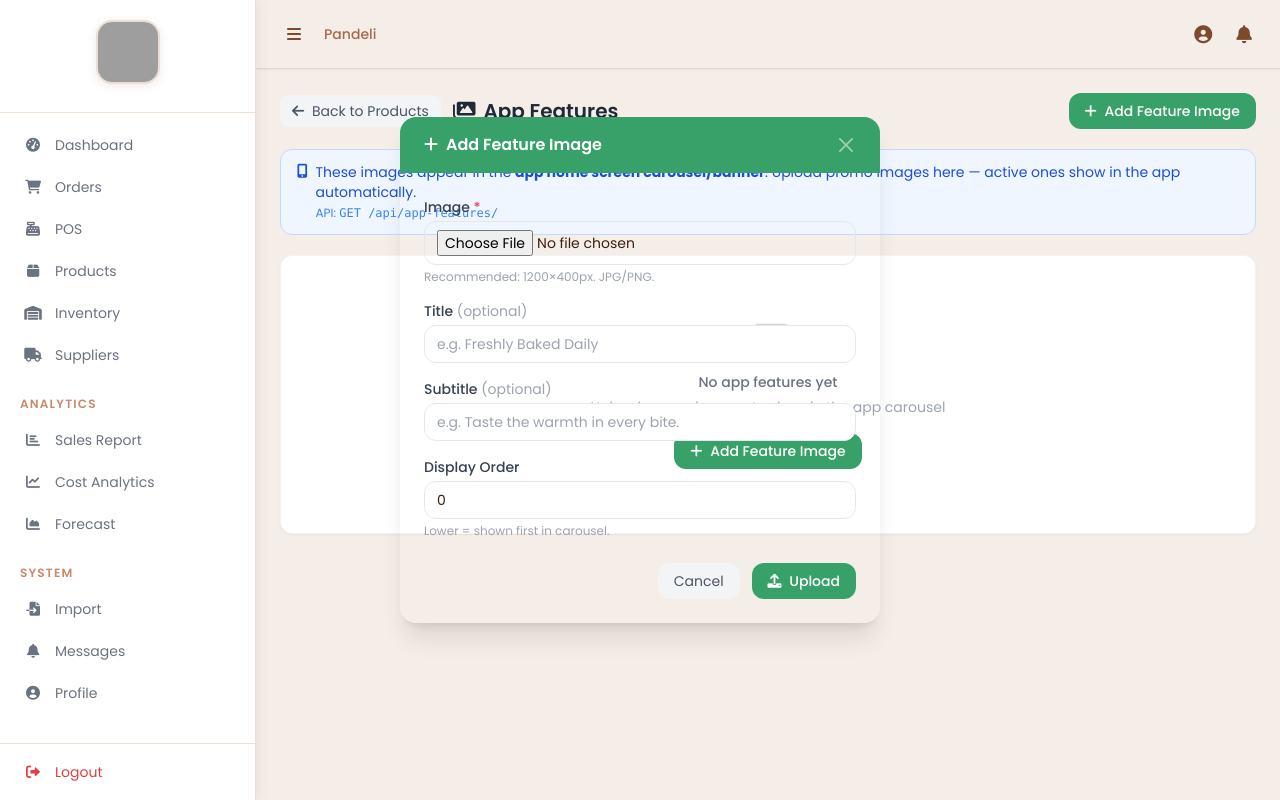
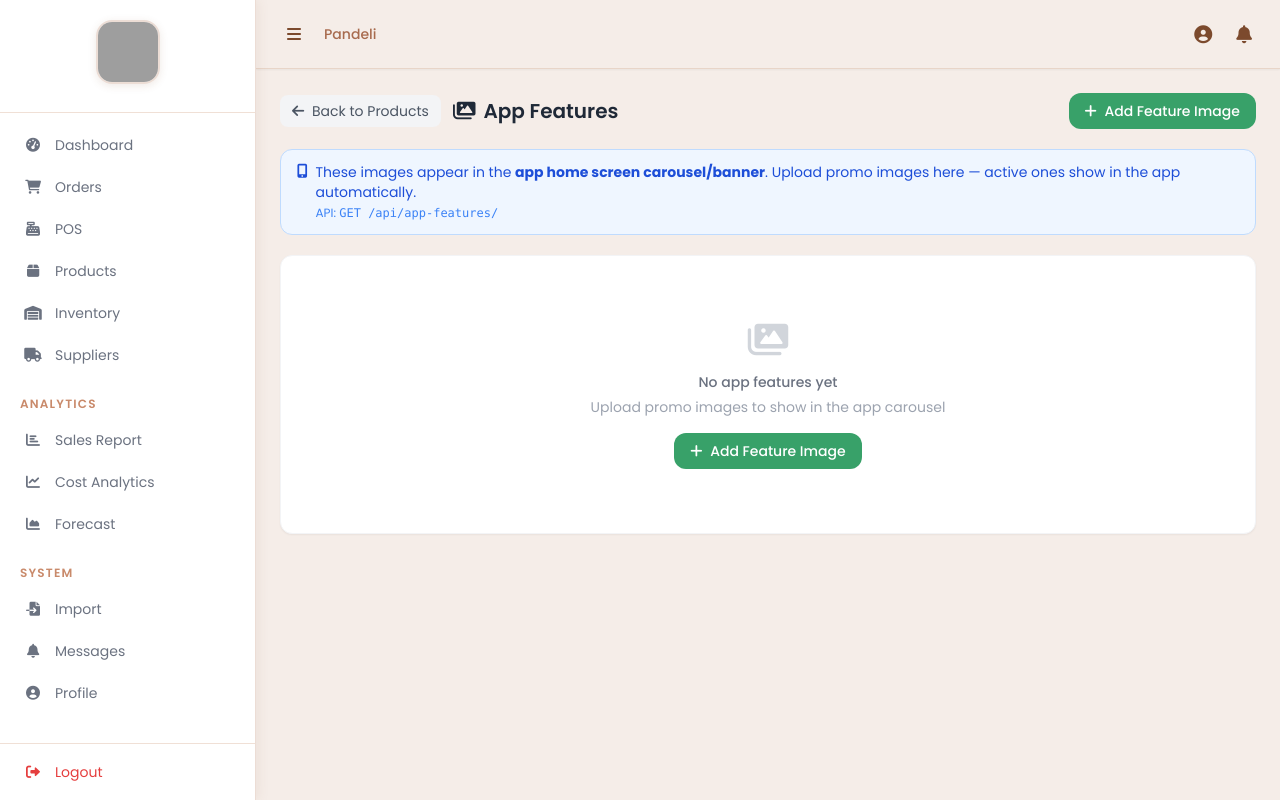
Before and after one commit to Chelsey1234/pandeli-system, a Django app: page /products/app-features/ in a window 1280 px wide. Run offline with Django 5.2, Linux system fonts and the light colour scheme; the visitor is signed in with stand-in values (Sample User, id 1); data that the repository does not hold is empty; parts of the project's set-up code (start-up, migrations or seed data) failed here and were passed over; some libraries are stand-ins or nearby versions; grey boxes are pictures that could not be loaded.

Commit message:
fix: app features modal uses custom overlay with proper z-index

```diff
--- a/templates/core/app_feature_list.html
+++ b/templates/core/app_feature_list.html
@@ -15,7 +15,7 @@
             <i class="fas fa-images text-brand"></i> App Features
         </h2>
     </div>
-    <button data-bs-toggle="modal" data-bs-target="#addFeatureModal"
+    <button onclick="openFeatureModal()"
             class="px-4 py-2 text-sm rounded-xl text-white font-medium transition-all hover:-translate-y-0.5"
             style="background:#38a169;">
         <i class="fas fa-plus mr-1"></i> Add Feature Image
@@ -24,7 +24,7 @@
 
 <!-- Info -->
 <div class="bg-blue-50 border border-blue-200 rounded-xl px-4 py-3 mb-5 text-sm text-blue-700 flex items-start gap-2">
-    <i class="fas fa-mobile-alt mt-0.5"></i>
+    <i class="fas fa-mobile-alt mt-0.5 flex-shrink-0"></i>
     <div>
         These images appear in the <strong>app home screen carousel/banner</strong>.
         Upload promo images here — active ones show in the app automatically.
@@ -50,7 +50,7 @@
         <div class="relative">
             <img src="{{ feature.image.url }}" alt="{{ feature.title }}"
                  class="w-full h-44 object-cover"
-                 onerror="this.style.background='#f3f4f6';this.style.height='176px';this.src='';">
+                 onerror="this.style.background='#f3f4f6';this.removeAttribute('src');">
             <span class="absolute top-2 right-2 px-2 py-0.5 rounded-full text-xs font-medium
                 {% if feature.is_active %}bg-green-500 text-white{% else %}bg-gray-400 text-white{% endif %}">
                 {% if feature.is_active %}✅ Active{% else %}Hidden{% endif %}
@@ -87,7 +87,7 @@
         <i class="fas fa-images text-4xl text-gray-300 mb-3 block"></i>
         <p class="font-medium text-gray-500">No app features yet</p>
         <p class="text-sm text-gray-400 mt-1 mb-4">Upload promo images to show in the app carousel</p>
-        <button data-bs-toggle="modal" data-bs-target="#addFeatureModal"
+        <button onclick="openFeatureModal()"
                 class="px-4 py-2 text-sm rounded-xl text-white font-medium"
                 style="background:#38a169;">
             <i class="fas fa-plus mr-1"></i> Add Feature Image
@@ -96,15 +96,17 @@
     {% endfor %}
 </div>
 
-<!-- Add Feature Modal -->
-<div class="modal fade" id="addFeatureModal" tabindex="-1">
-    <div class="modal-dialog modal-dialog-centered" style="max-width:480px;">
-        <div class="modal-content rounded-2xl overflow-hidden border-0 shadow-xl">
+<!-- Custom Modal Overlay -->
+<div id="featureModalOverlay"
+     class="hidden fixed inset-0 flex items-center justify-center"
+     style="z-index:99999; background:rgba(0,0,0,0.6);">
+    <div class="bg-white rounded-2xl shadow-2xl overflow-hidden w-full max-w-md mx-4">
         <div class="px-6 py-4 flex items-center justify-between" style="background:#38a169;">
             <h5 class="text-white font-semibold text-base">
                 <i class="fas fa-plus mr-2"></i>Add Feature Image
             </h5>
-                <button type="button" class="btn-close btn-close-white" data-bs-dismiss="modal"></button>
+            <button type="button" onclick="closeFeatureModal()"
+                    class="text-white/80 hover:text-white text-2xl leading-none font-light">&times;</button>
         </div>
         <form method="post" action="{% url 'app_feature_add' %}" enctype="multipart/form-data">
             {% csrf_token %}
@@ -114,28 +116,28 @@
                         Image <span class="text-red-500">*</span>
                     </label>
                     <input type="file" name="image" accept="image/*" required
-                               class="w-full text-sm border border-gray-200 rounded-xl px-3 py-2 focus:outline-none focus:border-brand">
+                           class="w-full text-sm border border-gray-200 rounded-xl px-3 py-2">
                     <p class="text-xs text-gray-400 mt-1">Recommended: 1200×400px. JPG/PNG.</p>
                 </div>
                 <div>
                     <label class="block text-sm font-medium text-gray-700 mb-1">Title <span class="text-gray-400 font-normal">(optional)</span></label>
                     <input type="text" name="title" placeholder="e.g. Freshly Baked Daily"
-                               class="w-full text-sm border border-gray-200 rounded-xl px-3 py-2 focus:outline-none focus:border-brand">
+                           class="w-full text-sm border border-gray-200 rounded-xl px-3 py-2">
                 </div>
                 <div>
                     <label class="block text-sm font-medium text-gray-700 mb-1">Subtitle <span class="text-gray-400 font-normal">(optional)</span></label>
                     <input type="text" name="subtitle" placeholder="e.g. Taste the warmth in every bite."
-                               class="w-full text-sm border border-gray-200 rounded-xl px-3 py-2 focus:outline-none focus:border-brand">
+                           class="w-full text-sm border border-gray-200 rounded-xl px-3 py-2">
                 </div>
                 <div>
                     <label class="block text-sm font-medium text-gray-700 mb-1">Display Order</label>
                     <input type="number" name="order" value="0" min="0"
-                               class="w-full text-sm border border-gray-200 rounded-xl px-3 py-2 focus:outline-none focus:border-brand">
+                           class="w-full text-sm border border-gray-200 rounded-xl px-3 py-2">
                     <p class="text-xs text-gray-400 mt-1">Lower = shown first in carousel.</p>
                 </div>
             </div>
             <div class="px-6 pb-6 flex justify-end gap-3">
-                    <button type="button" data-bs-dismiss="modal"
+                <button type="button" onclick="closeFeatureModal()"
                         class="px-4 py-2 text-sm rounded-xl bg-gray-100 text-gray-600 hover:bg-gray-200">
                     Cancel
                 </button>
@@ -148,5 +150,21 @@
         </form>
     </div>
 </div>
-</div>
+
+{% block extra_js %}
+<script>
+function openFeatureModal() {
+    document.getElementById('featureModalOverlay').classList.remove('hidden');
+    document.body.style.overflow = 'hidden';
+}
+function closeFeatureModal() {
+    document.getElementById('featureModalOverlay').classList.add('hidden');
+    document.body.style.overflow = '';
+}
+// Close on backdrop click
+document.getElementById('featureModalOverlay').addEventListener('click', function(e) {
+    if (e.target === this) closeFeatureModal();
+});
+</script>
 {% endblock %}
+{% endblock %}
```
Lines whose indentation alone changed are shown as unchanged.
